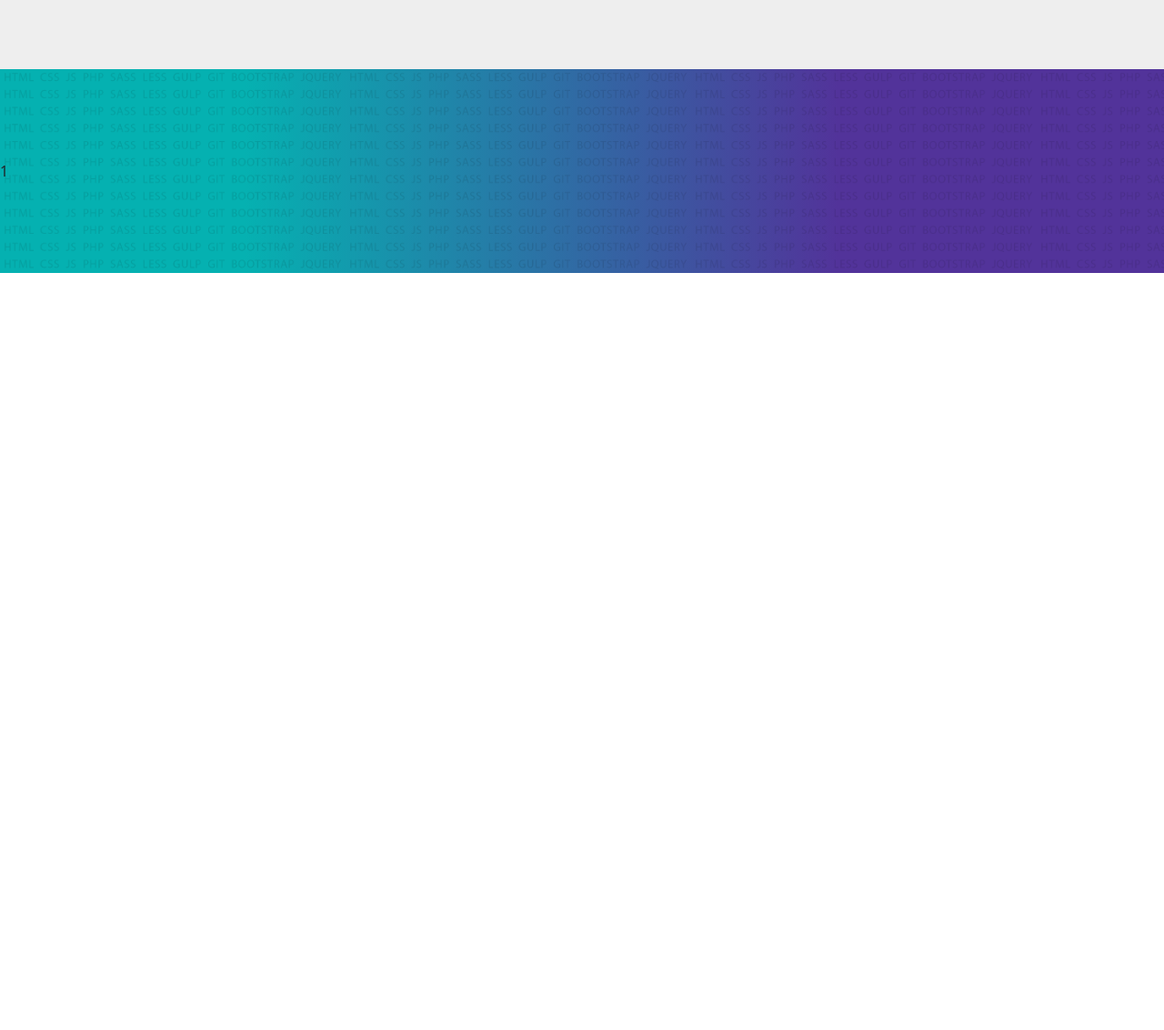
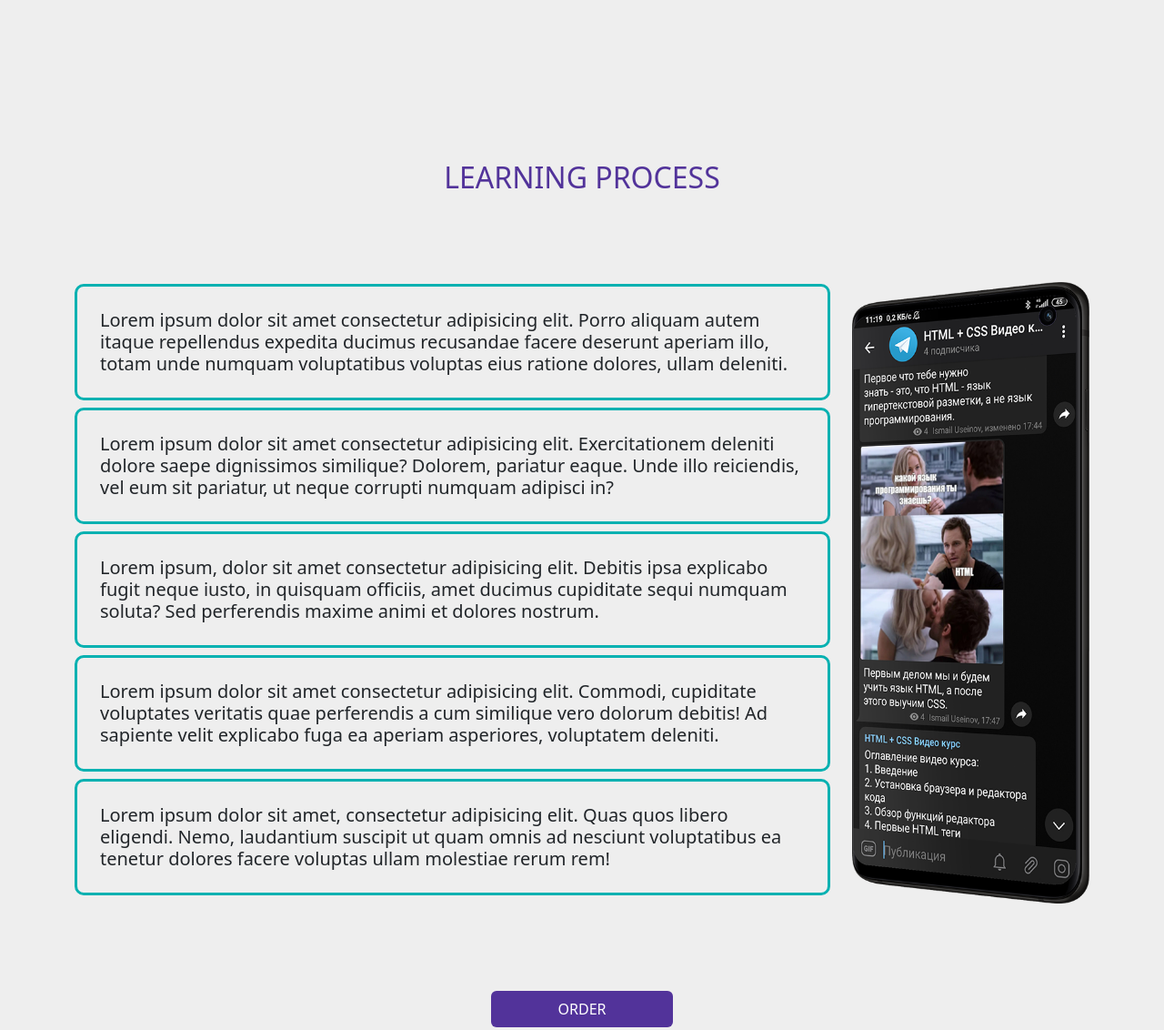
Before and after one commit to momonastia/learning-bootstrap, a plain HTML site: page index.html in a window 1280 px wide. Shown: the part 2449-3581 px from the top of the page at 91% size. Before the commit the page ends 2749 px from the top, so only its background shows below. Drawn offline with nearby package versions, Linux system fonts and the light colour scheme.

Commit message:
Feat: learning process section added

```diff
--- a/css/style.css
+++ b/css/style.css
@@ -98,7 +98,8 @@ footer {
 }
 
 .about,
-.schedule {
+.schedule,
+.learning {
   background-color: #eee;
 }
 
@@ -122,6 +123,14 @@ footer {
   background-color: var(--bs-white) !important;
 }
 
+/* Learinig process */
+
+.learning h5 {
+  padding: 25px;
+  border: 3px solid var(--color1);
+  border-radius: 10px;
+}
+
 /* Color */
 
 .color1 {
--- a/index.html
+++ b/index.html
@@ -409,6 +409,66 @@
       </div>
     </section>
 
+    <section class="learning">
+      <div class="container">
+        <div class="row">
+          <div class="col-12">
+            <h2 class="text-center text-uppercase color2 mb-5">
+              Learning process
+            </h2>
+          </div>
+        </div>
+        <div class="row align-items-center mb-5">
+          <div class="col-lg-9 col-sm-12">
+            <h5>
+              Lorem ipsum dolor sit amet consectetur adipisicing elit. Porro
+              aliquam autem itaque repellendus expedita ducimus recusandae
+              facere deserunt aperiam illo, totam unde numquam voluptatibus
+              voluptas eius ratione dolores, ullam deleniti.
+            </h5>
+            <h5>
+              Lorem ipsum dolor sit amet consectetur adipisicing elit.
+              Exercitationem deleniti dolore saepe dignissimos similique?
+              Dolorem, pariatur eaque. Unde illo reiciendis, vel eum sit
+              pariatur, ut neque corrupti numquam adipisci in?
+            </h5>
+            <h5>
+              Lorem ipsum, dolor sit amet consectetur adipisicing elit. Debitis
+              ipsa explicabo fugit neque iusto, in quisquam officiis, amet
+              ducimus cupiditate sequi numquam soluta? Sed perferendis maxime
+              animi et dolores nostrum.
+            </h5>
+            <h5>
+              Lorem ipsum dolor sit amet consectetur adipisicing elit. Commodi,
+              cupiditate voluptates veritatis quae perferendis a cum similique
+              vero dolorum debitis! Ad sapiente velit explicabo fuga ea aperiam
+              asperiores, voluptatem deleniti.
+            </h5>
+            <h5>
+              Lorem ipsum dolor sit amet, consectetur adipisicing elit. Quas
+              quos libero eligendi. Nemo, laudantium suscipit ut quam omnis ad
+              nesciunt voluptatibus ea tenetur dolores facere voluptas ullam
+              molestiae rerum rem!
+            </h5>
+          </div>
+          <div class="col-lg-3 col-sm-12 mb-sm-5 mt-sm-5 text-center">
+            <img
+              src="img/mockup.png"
+              alt="learning process"
+              class="img-fluid"
+            />
+          </div>
+        </div>
+        <div class="row">
+          <div class="col-12">
+            <a href="#footer" class="btn btn-primary btn-itd text-uppercase"
+              >Order</a
+            >
+          </div>
+        </div>
+      </div>
+    </section>
+
     <footer id="footer">1</footer>
 
     <div class="modal" tabindex="-1" id="exampleModal">
```
